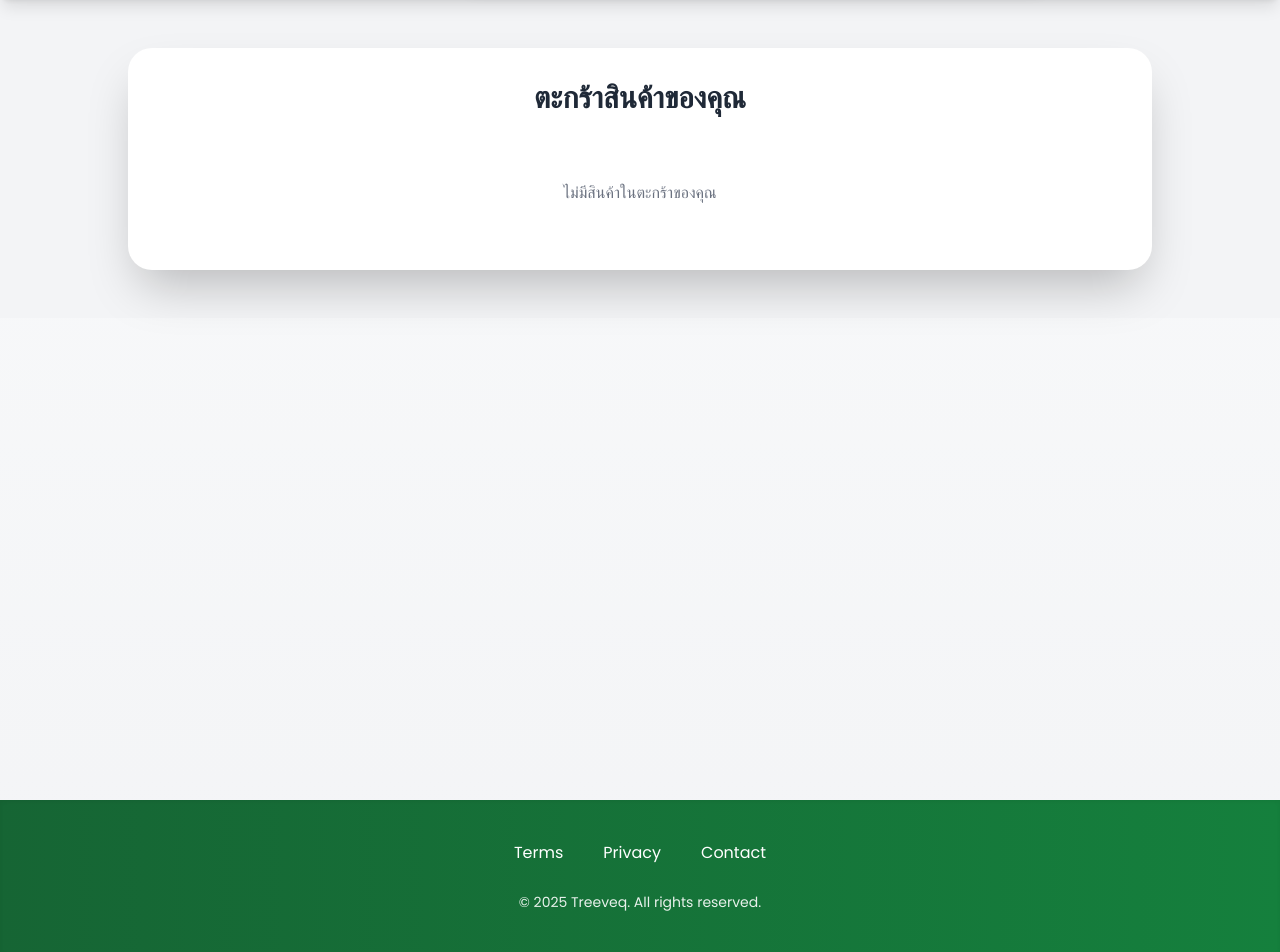
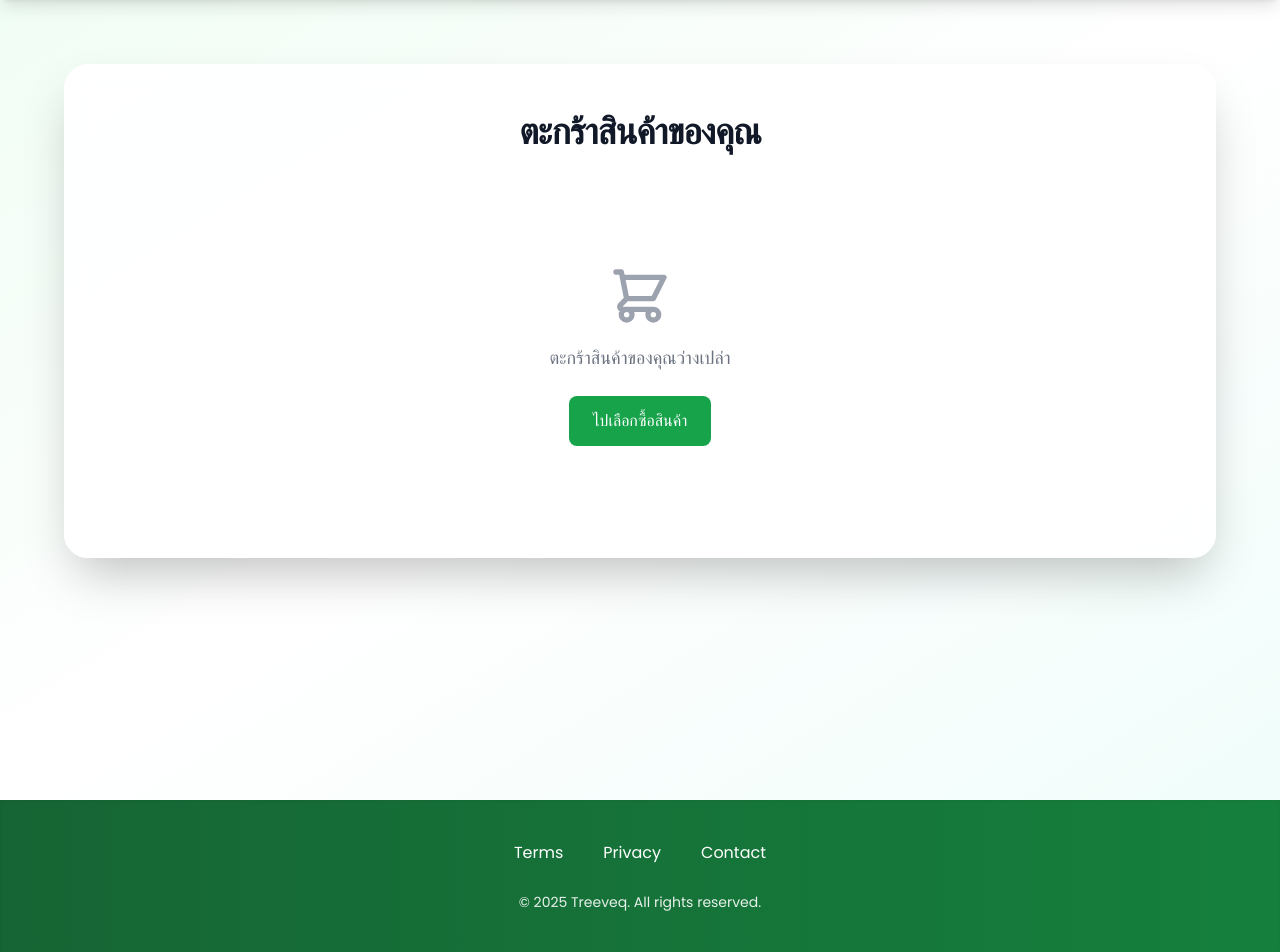
Before and after one commit to Nantakxrn007/dsi202, a Django app: page /cart/ in a window 1280 px wide. Shown: the part 76-1028 px from the top of the page. Run offline with Django 4.2, Linux system fonts and the light colour scheme; the visitor is signed in with stand-in values (Sample User, id 1); data comes from the database, SQL or seed files in the repository; data that the repository does not hold is empty; some libraries are stand-ins or nearby versions.

Commit message:
decorate cart 2 (bug product similality not sum)

```diff
--- a/cart/templates/cart/view_cart.html
+++ b/cart/templates/cart/view_cart.html
@@ -4,116 +4,118 @@
 {% block title %}ตะกร้าสินค้า{% endblock %}
 
 {% block content %}
-<div class="py-12 bg-gray-100">
-    <div class="bg-white shadow-2xl rounded-3xl p-8 max-w-5xl mx-auto animate-fade-in">
-        <h2 class="text-3xl font-bold text-center text-gray-800 mb-8 animate-slide-in-down">ตะกร้าสินค้าของคุณ</h2>
+<div class="min-h-screen bg-gradient-to-br from-green-50 via-white to-teal-50 py-16 px-4 sm:px-6 lg:px-8">
+    <div class="max-w-6xl mx-auto">
+        <div class="bg-white/90 backdrop-blur-md rounded-3xl shadow-2xl p-8 md:p-12">
+            <h2 class="text-4xl font-extrabold text-center text-gray-900 mb-12 tracking-tight">
+                ตะกร้าสินค้าของคุณ
+            </h2>
 
             {% if cart.items.all %}
-        <div class="overflow-x-auto">
-            <table class="min-w-full bg-white rounded-lg shadow-md">
-                <thead class="bg-gray-100">
-                    <tr class="text-left">
-                        <th class="py-4 px-6 font-semibold text-gray-700">สินค้า</th>
-                        <th class="py-4 px-6 font-semibold text-gray-700">ตัวเลือก</th>
-                        <th class="py-4 px-6 font-semibold text-gray-700">ราคา</th>
-                        <th class="py-4 px-6 font-semibold text-gray-700">จำนวน</th>
-                        <th class="py-4 px-6 font-semibold text-gray-700">ลดคาร์บอน</th>
-                        <th class="py-4 px-6 font-semibold text-gray-700">รวม</th>
-                        <th class="py-4 px-6 font-semibold text-gray-700"></th>
-                    </tr>
-                </thead>
-                <tbody>
+            <div class="space-y-8">
                 {% for item in cart.items.all %}
-                    <tr class="hover:bg-gray-50 transition duration-300 animate-slide-in-left delay-{{ forloop.counter }}">
-                        <td class="py-4 px-6 flex items-center">
-                            <img src="{{ item.product.image.url }}" alt="{{ item.product.name }}" class="w-20 h-20 object-cover rounded-lg mr-4 shadow-sm">
+                <div class="bg-white rounded-2xl shadow-md p-6 transition-all duration-300 border border-gray-100">
+                    <div class="grid grid-cols-1 md:grid-cols-5 gap-6 items-center">
+                        <!-- Product Image and Name -->
+                        <div class="col-span-2 flex items-center space-x-4">
+                            <img src="{{ item.product.image.url }}" alt="{{ item.product.name }}" class="w-20 h-20 object-cover rounded-lg shadow-sm">
                             <div>
-                                <div class="font-semibold text-gray-800">{{ item.product.name }}</div>
+                                <h3 class="text-lg font-semibold text-gray-900">{{ item.product.name }}</h3>
+                                {% if item.option %}
+                                <p class="text-sm text-gray-500">ตัวเลือก: {{ item.option.name }}</p>
+                                {% endif %}
                             </div>
-                        </td>
-                        <td class="py-4 px-6">
-                            <form method="post" action="{% url 'cart:update_cart_item' item.id %}" class="inline-block">
+                        </div>
+
+                        <!-- Price and Carbon Reduction -->
+                        <div class="flex flex-col space-y-1 text-center">
+                            <p class="text-lg font-semibold text-red-600">{{ item.product.price }} บาท</p>
+                            <p class="text-sm text-green-600">ลดคาร์บอน: {{ item.carbon_reduction }} กก.</p>
+                        </div>
+
+                        <!-- Form for Options and Quantity -->
+                        <div class="flex flex-col space-y-4">
+                            <form method="post" action="{% url 'cart:update_cart_item' item.id %}">
                                 {% csrf_token %}
-                                <select name="option_id" class="w-full max-w-xs border border-gray-300 rounded-md p-2 text-sm focus:outline-none focus:ring-2 focus:ring-green-500 focus:border-green-500 transition-all duration-200 bg-gray-50">
-                                    <option value="">-- ไม่เปลี่ยน --</option>
+                                <div>
+                                    <label for="option_{{ item.id }}" class="block text-sm font-medium text-gray-700">ตัวเลือก</label>
+                                    <select name="option_id" id="option_{{ item.id }}" class="mt-1 w-full sm:w-48 border border-gray-300 rounded-lg p-2 text-sm focus:ring-2 focus:ring-green-500 focus:border-green-500 transition-all duration-200 bg-gray-50">
+                                        <option value="">-- เลือกตัวเลือก --</option>
                                         {% for option in item.product.options.all %}
                                         <option value="{{ option.id }}" {% if item.option.id == option.id %}selected{% endif %}>{{ option.name }}</option>
                                         {% endfor %}
                                     </select>
-                                <button type="submit" class="bg-yellow-500 hover:bg-yellow-600 text-white font-semibold py-1 px-2 rounded-md text-sm focus:outline-none transition-colors duration-200 mt-2">
-                                    เปลี่ยน
-                                </button>
-                                <div class="flex items-center space-x-2 mt-2">
-                                    <label for="quantity_{{ item.id }}" class="text-sm text-gray-700">จำนวน:</label>
-                                    <input type="number" name="quantity" id="quantity_{{ item.id }}" value="{{ item.quantity }}" min="1" class="w-16 border border-gray-300 rounded-md p-2 text-center text-sm focus:outline-none focus:ring-2 focus:ring-green-500 focus:border-green-500 transition-all duration-200">
-                                    <button type="submit" class="bg-green-500 hover:bg-green-600 text-white font-semibold py-1 px-2 rounded-md text-sm focus:outline-none transition-colors duration-200">
+                                </div>
+                                <div class="flex items-center space-x-3 mt-3">
+                                    <label for="quantity_{{ item.id }}" class="text-sm font-medium text-gray-700">จำนวน</label>
+                                    <input type="number" name="quantity" id="quantity_{{ item.id }}" value="{{ item.quantity }}" min="1" class="w-16 border border-gray-300 rounded-lg p-2 text-center text-sm focus:ring-2 focus:ring-green-500 focus:border-green-500 transition-all duration-200">
+                                    <button type="submit" class="bg-green-600 hover:bg-green-700 text-white font-medium py-2 px-4 rounded-lg transition-all duration-200">
                                         อัปเดต
                                     </button>
                                 </div>
                             </form>
-                        </td>
-                        <td class="py-4 px-6 text-red-600 font-bold">{{ item.product.price }} บาท</td>
-                        <td class="py-4 px-6">{{ item.quantity }}</td>
-                        <td class="py-4 px-6 text-green-600 font-semibold">{{ item.carbon_reduction }} กก.</td>
-                        <td class="py-4 px-6">{{ item.total_price }} บาท</td>
-                        <td class="py-4 px-6">
-                            <form method="POST" action="{% url 'cart:remove_from_cart' item.id %}" class="inline-block">
+                        </div>
+
+                        <!-- Total and Remove Button -->
+                        <div class="flex flex-col items-end space-y-2">
+                            <p class="text-lg font-bold text-gray-900">{{ item.total_price }} บาท</p>
+                            <form method="POST" action="{% url 'cart:remove_from_cart' item.id %}">
                                 {% csrf_token %}
-                                <button type="submit" class="text-red-500 hover:text-red-700 transition duration-200 focus:outline-none">
-                                    <svg xmlns="http://www.w3.org/2000/svg" class="h-5 w-5" viewBox="0 0 20 20" fill="currentColor">
-                                        <path fill-rule="evenodd" d="M9 2a1 1 0 00-.894.553L7.382 4H4a1 1 0 000 2v10a2 2 0 002 2h12a2 2 0 002-2V6a1 1 0 100-2h-3.382l-.724-1.447A1 1 0 0011 2H9zM7 8a1 1 0 012 0v6a1 1 0 11-2 0V8zm5-1a1 1 0 00-1 1v6a1 1 0 102 0V8a1 1 0 00-1-1z" clip-rule="evenodd" />
+                                <button type="submit" class="bg-red-100 hover:bg-red-200 text-red-600 font-medium py-2 px-4 rounded-lg transition-all duration-200 flex items-center space-x-2">
+                                    <svg xmlns="http://www.w3.org/2000/svg" class="h-5 w-5" fill="none" viewBox="0 0 24 24" stroke="currentColor">
+                                        <path stroke-linecap="round" stroke-linejoin="round" stroke-width="2" d="M19 7l-.867 12.142A2 2 0 0116.138 21H7.862a2 2 0 01-1.995-1.858L5 7m5-4h4M9 7v12m6-12v12" />
                                     </svg>
+                                    <span>ลบ</span>
                                 </button>
                             </form>
-                        </td>
-                    </tr>
+                        </div>
+                    </div>
+                </div>
                 {% endfor %}
-                </tbody>
-            </table>
             </div>
 
-        <div class="mt-8 flex justify-end space-x-4">
-            <div class="text-right">
-                <p class="text-xl font-semibold text-gray-800">ยอดรวมทั้งหมด: <span class="text-green-500">{{ cart.total_price }} บาท</span></p>
-                <p class="text-lg font-semibold text-gray-700">ลดคาร์บอนทั้งหมด: <span class="text-green-600">{{ cart.total_carbon_reduction }} กก.</span></p>
-                <a href="#" class="mt-4 bg-green-500 hover:bg-green-600 text-white font-bold py-3 px-6 rounded-md focus:outline-none focus:ring-2 focus:ring-green-500 focus:ring-offset-1 transition-colors duration-200 inline-block">
+            <!-- Cart Summary -->
+            <div class="mt-12 bg-gradient-to-r from-green-50 to-teal-50 rounded-2xl p-8 shadow-md">
+                <div class="flex flex-col sm:flex-row justify-between items-center gap-6">
+                    <div class="text-center sm:text-left">
+                        <p class="text-xl font-semibold text-gray-800">ยอดรวม: <span class="text-green-600">{{ cart.total_price }} บาท</span></p>
+                        <p class="text-lg text-gray-700">ลดคาร์บอน: <span class="text-green-600">{{ cart.total_carbon_reduction }} กก.</span></p>
+                    </div>
+                    <a href="#" class="bg-green-600 hover:bg-green-700 text-white font-bold py-3 px-8 rounded-lg shadow-lg transition-all duration-200">
                         ดำเนินการสั่งซื้อ
                     </a>
                 </div>
             </div>
 
             {% else %}
-        <p class="text-center text-gray-500 py-8">ไม่มีสินค้าในตะกร้าของคุณ</p>
+            <div class="text-center py-16">
+                <svg xmlns="http://www.w3.org/2000/svg" class="mx-auto h-16 w-16 text-gray-400" fill="none" viewBox="0 0 24 24" stroke="currentColor">
+                    <path stroke-linecap="round" stroke-linejoin="round" stroke-width="2" d="M3 3h2l.4 2M7 13h10l4-8H5.4M7 13L5.4 5M7 13l-2.293 2.293c-.63.63-.184 1.707.707 1.707H17m0 0a2 2 0 100 4 2 2 0 000-4zm-8 2a2 2 0 11-4 0 2 2 0 014 0z" />
+                </svg>
+                <p class="mt-4 text-lg text-gray-500">ตะกร้าสินค้าของคุณว่างเปล่า</p>
+                <a href="{% url 'shop:product_list' %}" class="mt-6 inline-block bg-green-600 hover:bg-green-700 text-white font-medium py-3 px-6 rounded-lg transition-all duration-200">
+                    ไปเลือกซื้อสินค้า
+                </a>
+            </div>
             {% endif %}
+        </div>
     </div>
 </div>
 
 <style>
+    /* Smooth transitions for interactive elements */
+    input:focus, select:focus, button:focus {
+        outline: none;
+    }
+
+    /* Fade-in animation for page load */
+    .min-h-screen {
+        animation: fadeIn 0.6s ease-out;
+    }
+
     @keyframes fadeIn {
         from { opacity: 0; }
         to { opacity: 1; }
     }
-
-    @keyframes slideInDown {
-        from { transform: translateY(-20px); opacity: 0; }
-        to { transform: translateY(0); opacity: 1; }
-    }
-
-    @keyframes slideInLeft {
-        from { transform: translateX(-20px); opacity: 0; }
-        to { transform: translateX(0); opacity: 1; }
-    }
-
-    .animate-fade-in {
-        animation: fadeIn 0.3s ease-out;
-    }
-
-    .animate-slide-in-down {
-        animation: slideInDown 0.3s ease-out;
-    }
-
-    .animate-slide-in-left {
-        animation: slideInLeft 0.3s ease-out;
-    }
 </style>
 {% endblock %}
```
Lines whose indentation alone changed are shown as unchanged.
